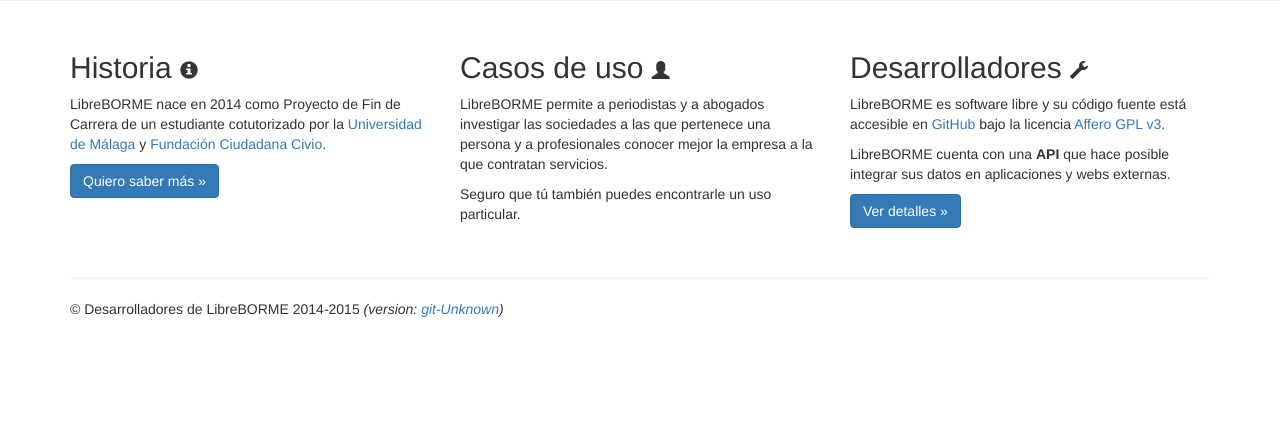
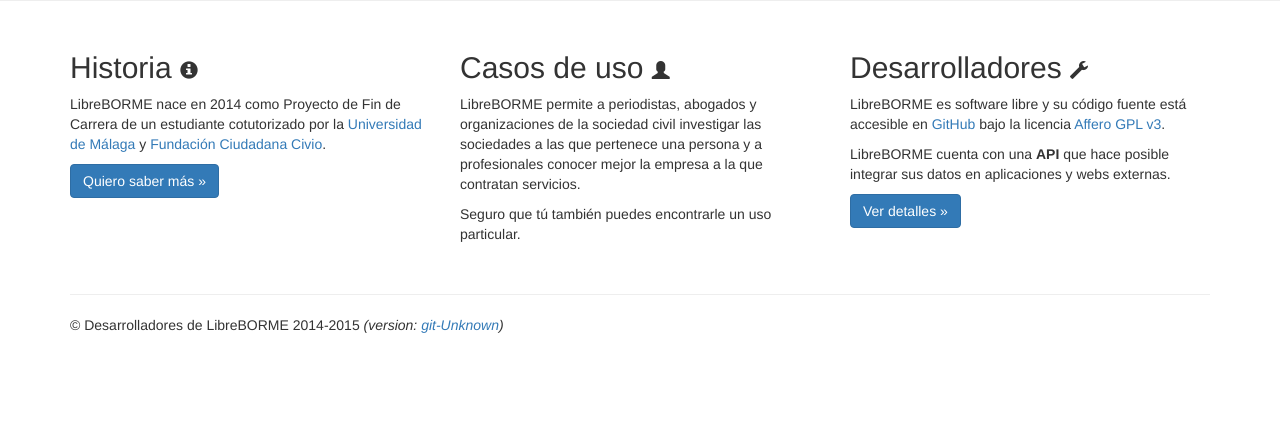
Before and after one commit to PabloCastellano/libreborme, a Django app: page / in a window 1280 px wide. Shown: the part 419-853 px from the top of the page. Before the commit the page ends 736 px from the top, so only its background shows below. Run offline with Django 3.2, Linux system fonts and the light colour scheme; data that the repository does not hold is empty; parts of the project's set-up code (start-up, migrations or seed data) failed here and were passed over; some libraries are stand-ins or nearby versions.

Commit message:
casos de uso home II

```diff
--- a/libreborme/templates/libreborme/index.html
+++ b/libreborme/templates/libreborme/index.html
@@ -27,7 +27,7 @@
 
       <div class="col-lg-4">
         <h2>Casos de uso <i class="glyphicon glyphicon-user"></i></h2>
-        <p>LibreBORME permite a periodistas y a abogados investigar las sociedades a las que pertenece una persona y a profesionales conocer mejor la empresa a la que contratan servicios.</p>
+        <p>LibreBORME permite a periodistas, abogados y organizaciones de la sociedad civil investigar las sociedades a las que pertenece una persona y a profesionales conocer mejor la empresa a la que contratan servicios.</p>
         <p>Seguro que tú también puedes encontrarle un uso particular.</p>
       </div>
 
```
